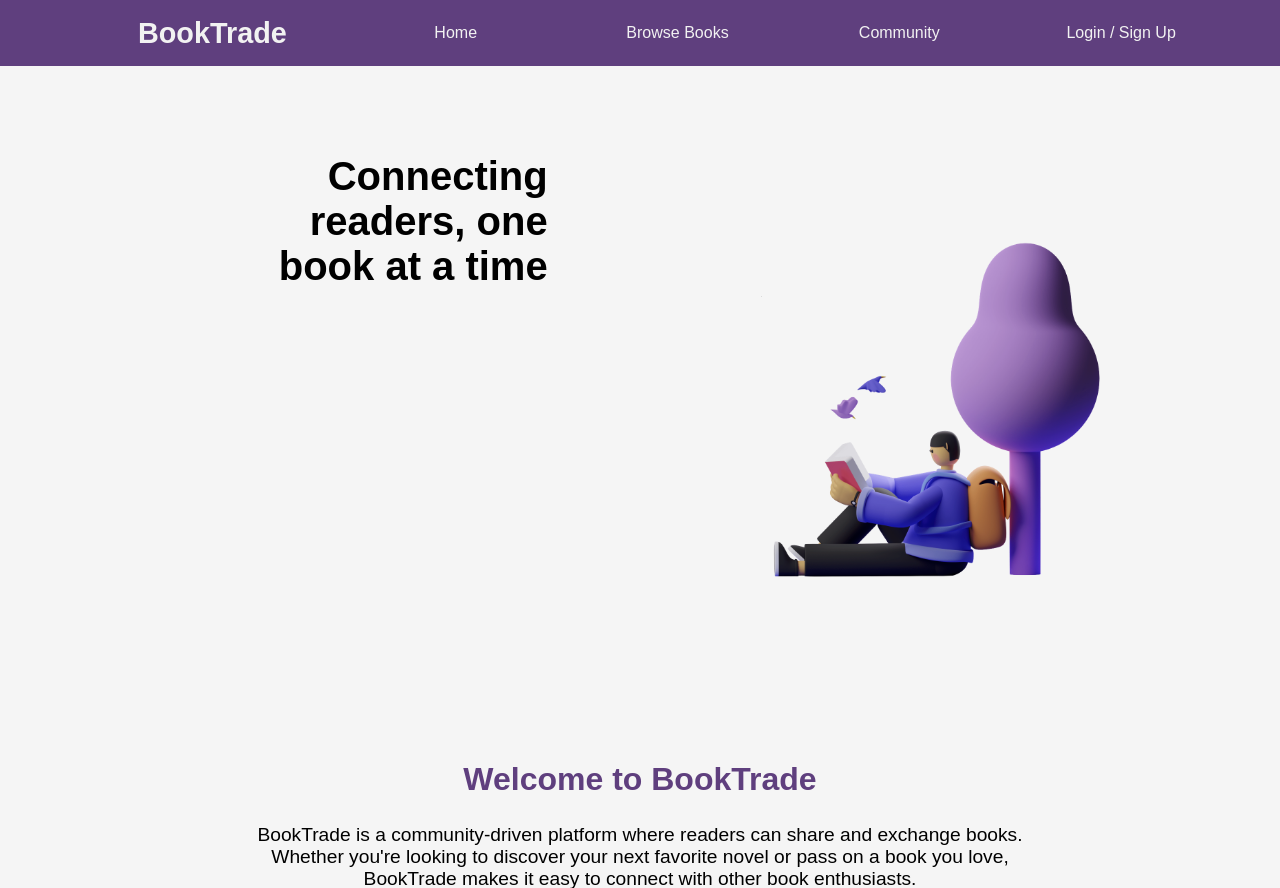
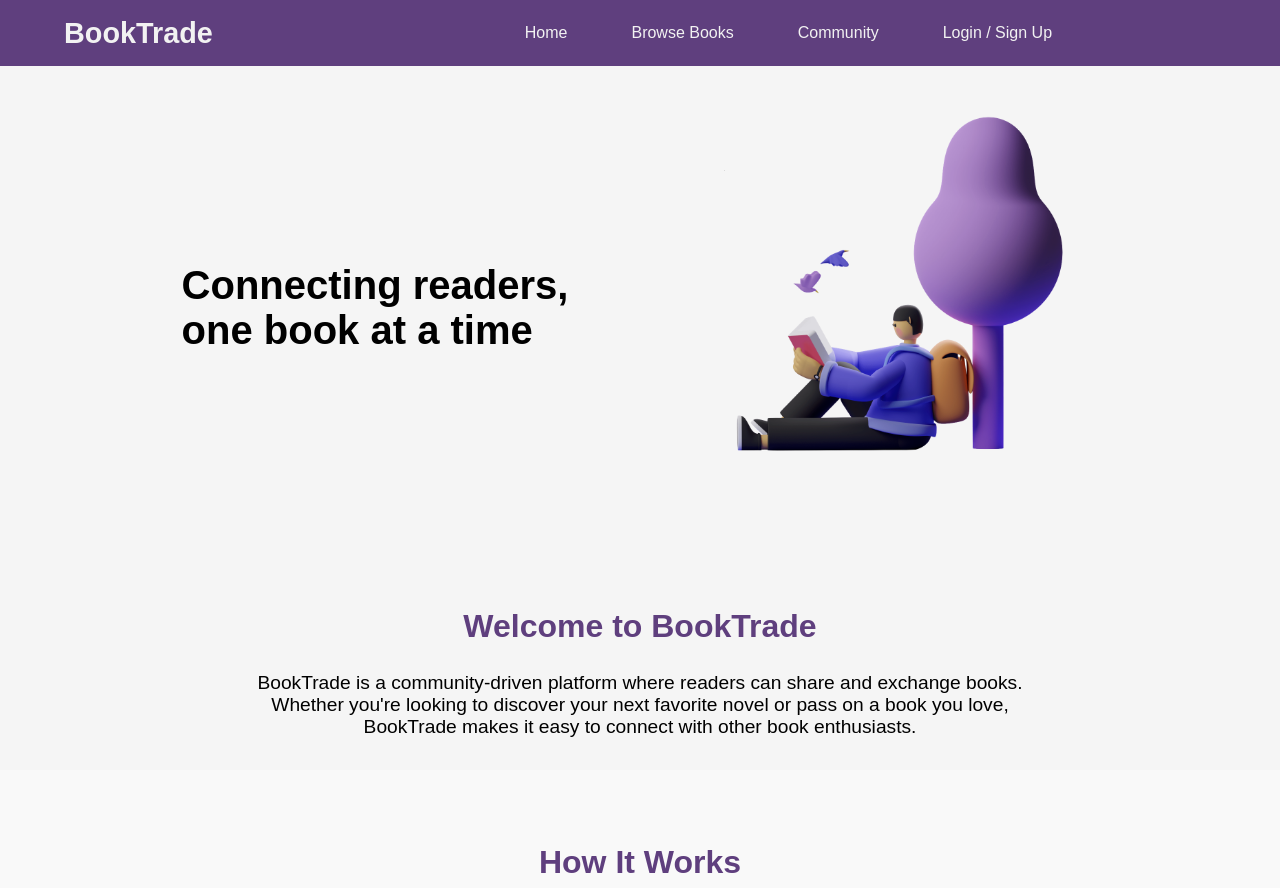
Before and after one commit to MatthewFuchs/COSC360-BookSharing, a PHP site: page / in a window 1280 px wide. Shown: the top 888 px of the page. Run offline with PHP 8.4, Linux system fonts and the light colour scheme; grey boxes are pictures that could not be loaded.

Commit message:
removed the uneccessary styles from universal sheet

```diff
--- a/app/css/style.css
+++ b/app/css/style.css
@@ -5,79 +5,3 @@ body {
     padding: 0;
     background-color: #f5f5f5;
 }
-
-.header {
-    padding: 3px;
-    text-align: center;
-    background: #5f3f7e;
-    color: white;
-    font-size: 30px;
-    font-family: Arial, Helvetica, sans-serif;
-}
-
-.tnav a {
-    float: center;
-    color: #f2f2f2;
-    text-align: center;
-    padding: 10px 100px;
-    font-size: 20px;
-    width: 25%;
-    text-decoration: none;
-}
-
-
-
-.tnav a:hover {
-    background-color: white;
-    color: #5f3f7e;
-}
-
-.login {
-    color: #5f3f7e;
-    float: right;
-    margin-top: -20px;
-    button{
-        background-color: white;
-        font-size: 20px;
-        color: #5f3f7e;
-        border-radius: 10px;
-        width: 175px;
-        height: 50px;
-
-    }
-    button:hover{
-        border-color: black;
-        font-size: 22px ;
-        border-width: 4px;
-    }
-
-}
-.intro p{
-    font-size: 100px;
-    font-family: Arial, Helvetica, sans-serif;
-    width: 300px;
-	margin-left: 10%;
-	padding: 0;
-	text-align: right;
-	min-height: 460px;
-	height: auto;
-    float: left;
-}
-.introImage{
-    width: 700px;
-    margin-left: 10%;
-    display: flex;
-    float: right;
-    padding-left: 50px;
-    padding-top: 100px;
-}
-footer{
-    .header {
-        padding: 3px;
-        text-align: center;
-        background: #5f3f7e;
-        color: white;
-        font-size: 30px;
-        font-family: Arial, Helvetica, sans-serif;
-    }
-}
```
